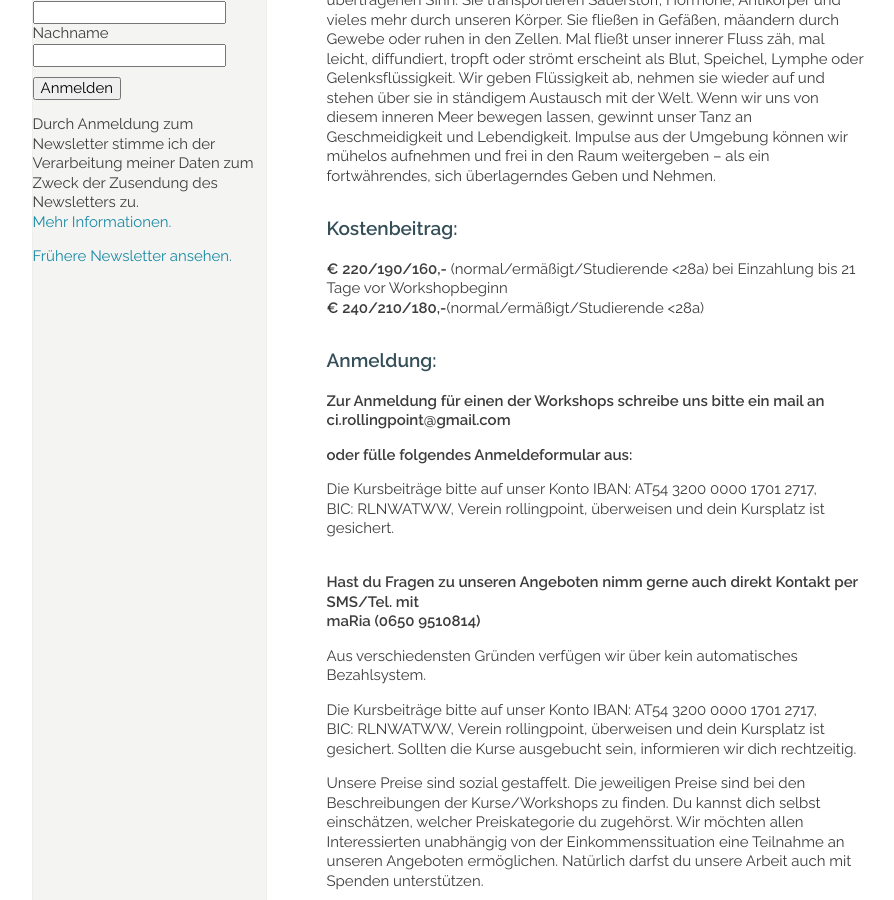
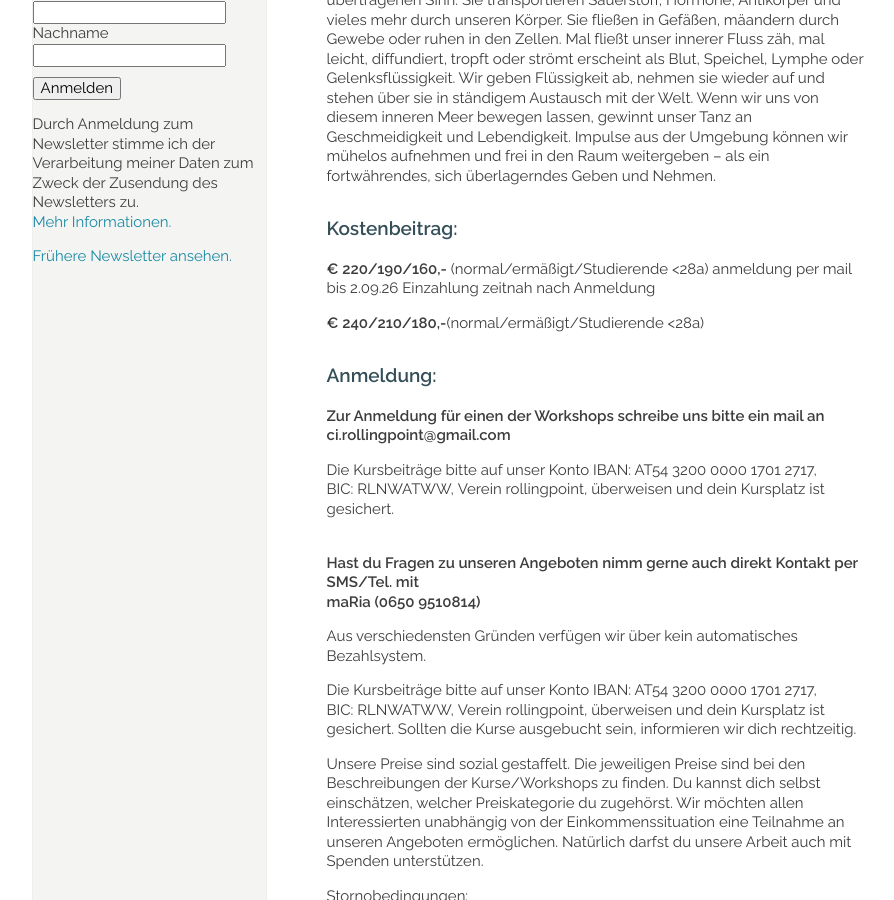
Before and after one commit to manulari/rollingpointat, a Jekyll site: the page built from _pages_de/ws1.md, in a window 1280 px wide and 900 px high, scrolled down 1199 px. Shown: the whole window, without its empty margins (152-1046 px from the left). Built offline with Jekyll 4.4.1, drawn with Linux system fonts in a browser that asks for light colours; comment, search, counter and statistics services are not loaded.

Commit message:
Update page (de) “ws1”

```diff
--- a/_pages_de/ws1.md
+++ b/_pages_de/ws1.md
@@ -40,14 +40,13 @@ Wenn wir uns von diesem inneren Meer bewegen lassen, gewinnt unser Tanz an Gesch
 
 ### **Kostenbeitrag:**
 
-**€ 220/190/160,-** (normal/ermäßigt/Studierende <28a) bei Einzahlung bis 21 Tage vor Workshopbeginn\
+**€ 220/190/160,-** (normal/ermäßigt/Studierende <28a) anmeldung per mail bis 2.09.26 Einzahlung zeitnah nach Anmeldung
+
 **€ 240/210/180,-**(normal/ermäßigt/Studierende <28a)
 
 ### Anmeldung:
 
 **Zur Anmeldung für einen der Workshops schreibe uns bitte ein mail an ci.rollingpoint@gmail.com**
-
-**oder fülle folgendes Anmeldeformular aus:**
 
 Die Kursbeiträge bitte auf unser Konto IBAN: AT54 3200 0000 1701 2717, BIC: RLNWATWW, Verein rollingpoint, überweisen und dein Kursplatz ist gesichert.
 
```
